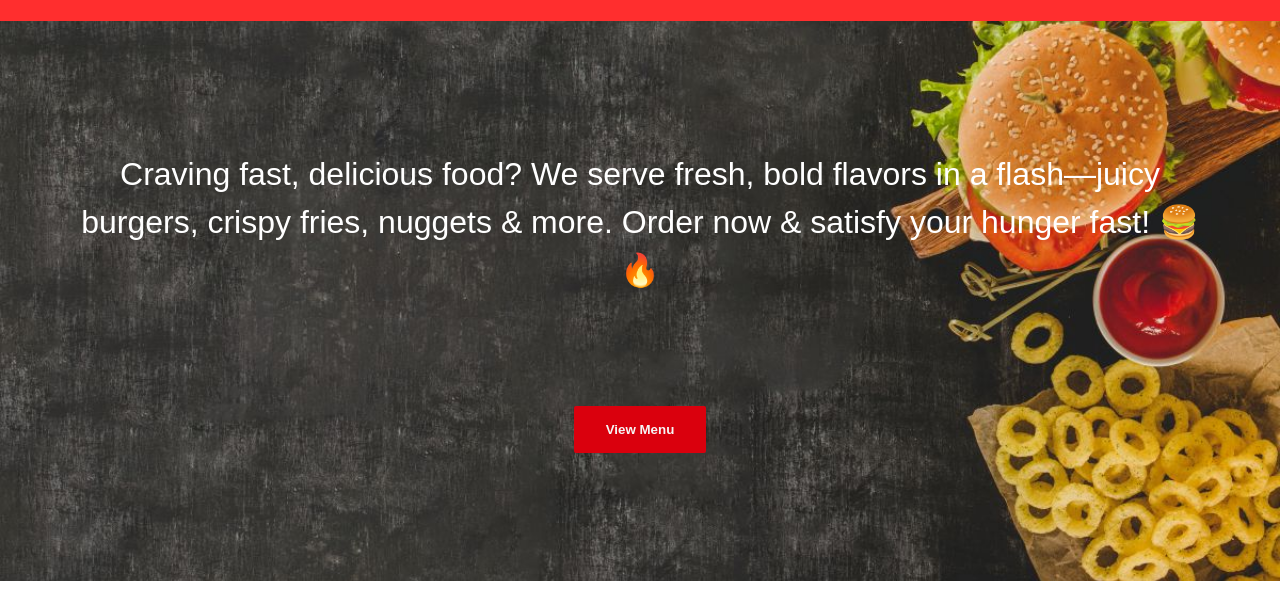
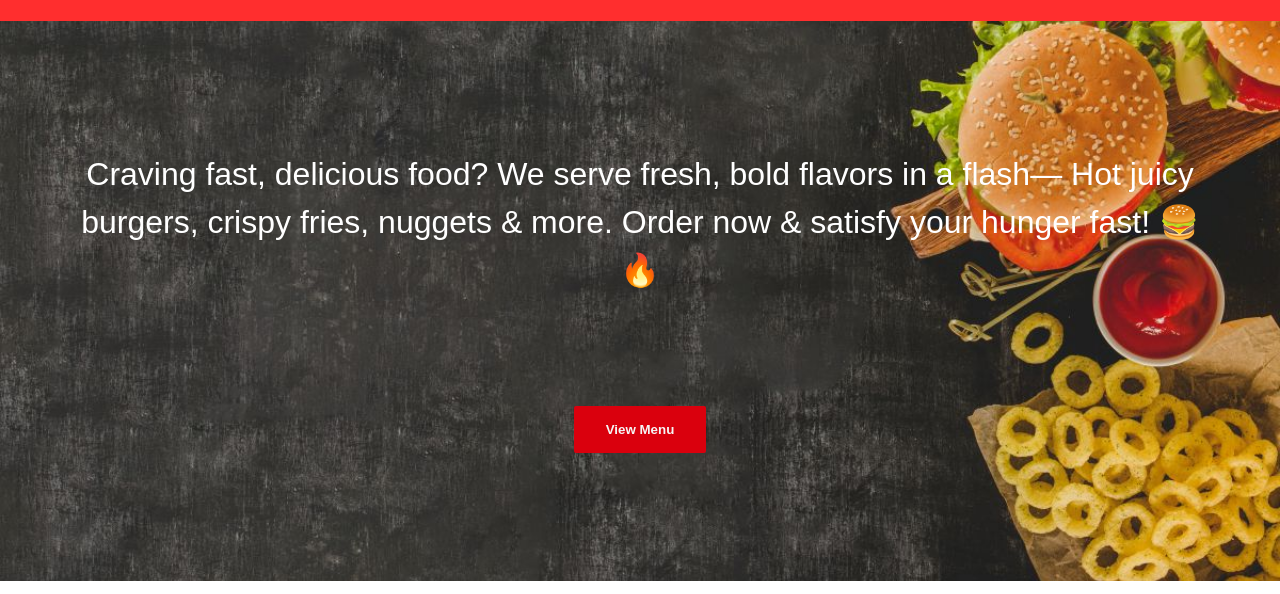
Before and after one commit to Comfort7512/MyWebAssigmentRepoCSE24-059, a plain HTML site: page index.html in a window 1280 px wide. Shown: the part 139-733 px from the top of the page. Drawn offline with Linux system fonts and the light colour scheme.

Commit message:
Add files via upload

```diff
--- a/index.html
+++ b/index.html
@@ -37,7 +37,7 @@
 
  <!--  HERO SECTION -->
    <section class="hero">
-    <div><p>Craving fast, delicious food? We serve fresh, bold flavors in a flash—juicy burgers, crispy fries, nuggets & more. Order now & satisfy your hunger fast! 🍔🔥
+    <div><p>Craving fast, delicious food? We serve fresh, bold flavors in a flash— Hot juicy burgers, crispy fries, nuggets & more. Order now & satisfy your hunger fast! 🍔🔥
      </p></div>
       <button><a href="menu.html">View Menu</a></button>
    </section>
```
